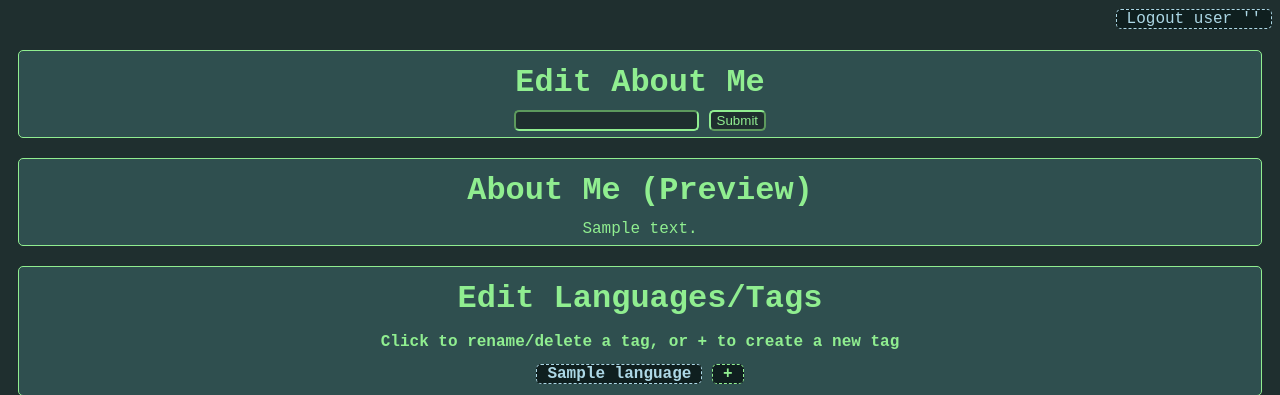
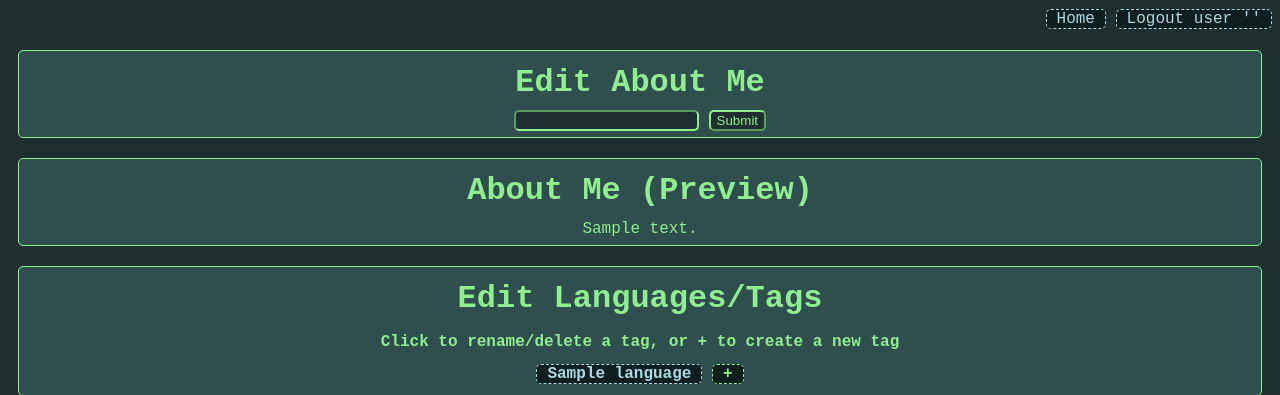
Before and after one commit to CornSnek/flask_profile_project, a Python web app: template templates/dashboard.html in a window 1280 px wide. Shown: the top 395 px of the page. Run offline with Jinja, Linux system fonts and the light colour scheme; the template is opened without the code that fills it: most values are stand-ins (such as "Sample title", 1, 10 or a date in 2020); form fields are guessed from the names that the template uses.

Commit message:
Home page link

```diff
--- a/templates/dashboard.html
+++ b/templates/dashboard.html
@@ -2,6 +2,7 @@
 {% block title %}Dashboard{% endblock %}
 {% block body %}
 <div id="to-dashboard-link">
+    <a href="{{ url_for('home.page') }}">Home</a>
     <a href="{{ url_for('dashboard.logout') }}">Logout user '{{ current_user.username }}'</a>
 </div>
 <div id="edit-about-me">
```
